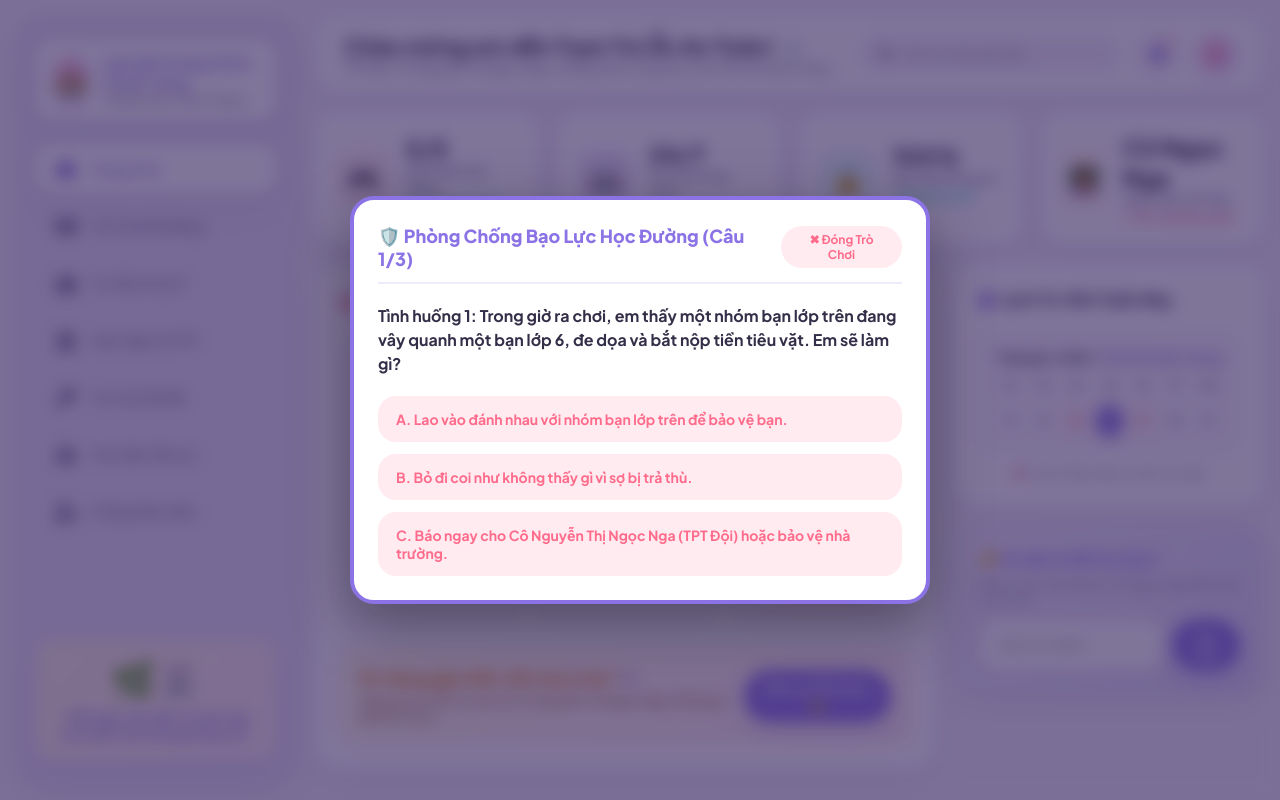
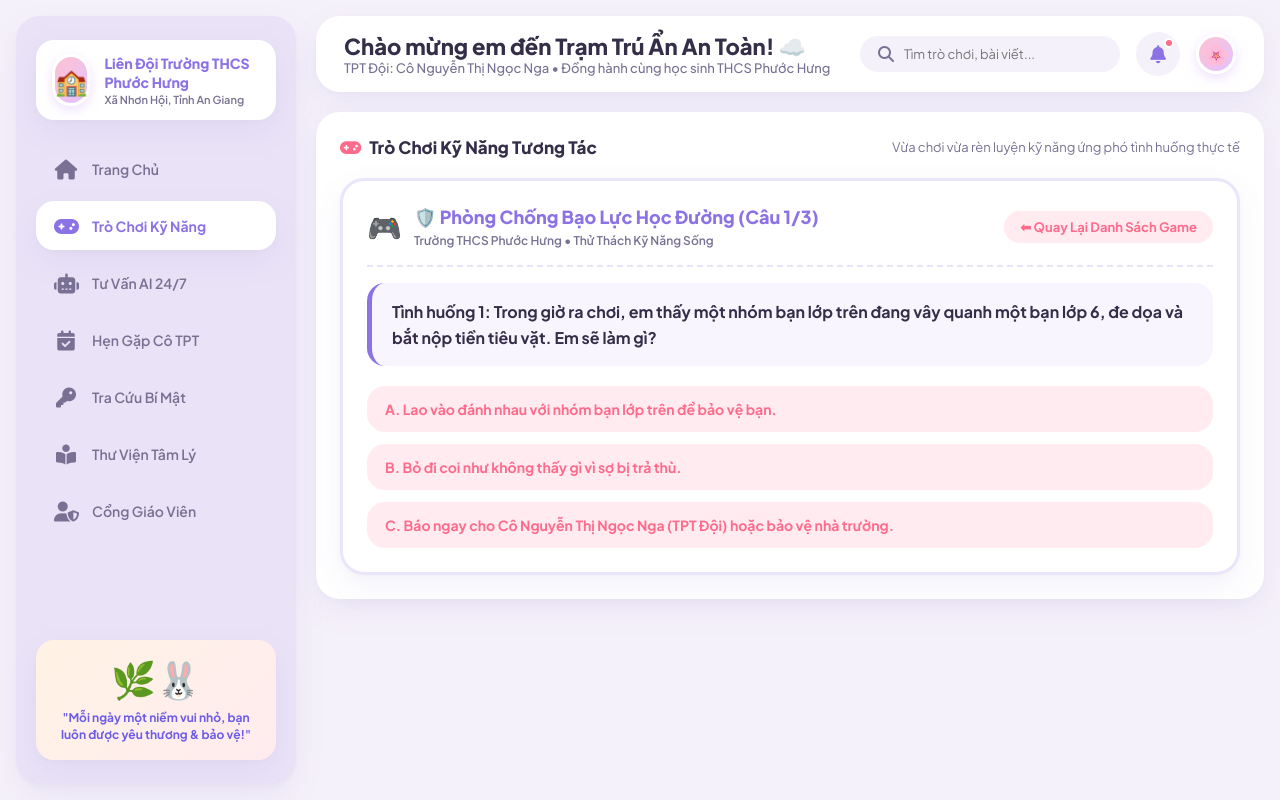
Before and after one commit to winphuochung/tamlihocsinh, a website: page index.html in a window 1280 px wide. Both pictures are taken after a click on the element 429 px from the left and 481 px from the top of the page. Drawn offline with nearby package versions, Linux system fonts and the light colour scheme.

Commit message:
Thiết kế lại giao diện Trò Chơi Kỹ Năng dạng tích hợp phẳng mượt trong trang, bảo vệ chiều rộng sidebar và tương thích 100% điện thoại di động

```diff
--- a/css/claymorphic-theme.css
+++ b/css/claymorphic-theme.css
@@ -67,7 +67,9 @@ body {
 
 /* Left Sidebar - Pastel Clay Style */
 .sidebar {
-  width: 280px;
+  width: 280px !important;
+  min-width: 280px !important;
+  flex-shrink: 0 !important;
   background: var(--bg-sidebar);
   border-radius: var(--radius-lg);
   padding: 24px 20px;
@@ -75,7 +77,6 @@ body {
   flex-direction: column;
   justify-content: space-between;
   box-shadow: var(--shadow-clay);
-  flex-shrink: 0;
 }
 
 .profile-card {
@@ -685,49 +686,32 @@ img {
   transform: scale(1.03);
 }
 
-/* GAME PLAY POPUP MODAL OVERLAY */
-.game-modal-overlay {
-  position: fixed;
-  top: 0;
-  left: 0;
-  width: 100vw;
-  height: 100vh;
-  background: rgba(43, 26, 85, 0.6);
-  backdrop-filter: blur(8px);
-  -webkit-backdrop-filter: blur(8px);
-  z-index: 999999;
-  display: none;
-  align-items: center;
-  justify-content: center;
-  padding: 16px;
-  box-sizing: border-box;
-}
-
-.game-modal-card {
+/* INTEGRATED GAME PLAY PANEL (TÍCH HỢP GIAO DIỆN TRONG TRANG - CHUẨN MOBI/DESKTOP) */
+.game-play-panel {
   background: #FFFFFF;
   border-radius: var(--radius-lg);
   padding: 24px;
+  box-shadow: var(--shadow-clay);
+  border: 3px solid var(--primary-lavender-light);
   width: 100%;
-  max-width: 580px;
-  max-height: 90vh;
-  overflow-y: auto;
-  box-shadow: 0 20px 60px rgba(0, 0, 0, 0.35);
-  border: 4px solid var(--primary-lavender);
-  animation: modalPopIn 0.3s cubic-bezier(0.175, 0.885, 0.32, 1.275);
+  box-sizing: border-box;
+  margin-top: 16px;
+  animation: fadeIn 0.3s ease-in-out;
 }
 
-@keyframes modalPopIn {
-  from { opacity: 0; transform: scale(0.85) translateY(20px); }
-  to { opacity: 1; transform: scale(1) translateY(0); }
+@keyframes fadeIn {
+  from { opacity: 0; transform: translateY(10px); }
+  to { opacity: 1; transform: translateY(0); }
 }
 
-.game-modal-header {
+.game-panel-header {
   display: flex;
   justify-content: space-between;
   align-items: center;
-  margin-bottom: 20px;
-  padding-bottom: 12px;
-  border-bottom: 2px solid #F0EBFA;
+  padding-bottom: 16px;
+  border-bottom: 2px dashed #EAE3F7;
+  flex-wrap: wrap;
+  gap: 12px;
 }
 
 /* Responsive adjustments */
--- a/index.html
+++ b/index.html
@@ -220,7 +220,7 @@
             <p style="font-size: 13px; color: var(--text-muted);">Vừa chơi vừa rèn luyện kỹ năng ứng phó tình huống thực tế</p>
           </div>
 
-          <div class="games-grid">
+          <div class="games-grid" id="games-grid">
             <div class="game-card" onclick="startGame('school_violence')">
               <img src="images/game-thumb-1.jpg" alt="Phòng chống bạo lực học đường" class="game-thumb-badge" style="width: 80px; height: 80px; max-width: 80px; max-height: 80px; object-fit: cover; border-radius: 20px; margin: 0 auto 12px; display: block; border: 3px solid #FFFFFF; box-shadow: 0 6px 18px rgba(139, 115, 230, 0.22);">
               <h3>1. Phòng Chống Bạo Lực Học Đường</h3>
@@ -254,6 +254,28 @@
               <h3>5. Giải Tỏa Áp Lực Học Tập</h3>
               <p>Phương pháp điều hòa cảm xúc, giải tỏa căng thẳng trước kỳ thi.</p>
               <button class="btn-clay-secondary" onclick="event.stopPropagation(); startGame('mental_health')">Chơi Thử Thách 🎯</button>
+            </div>
+          </div>
+
+          <!-- INTEGRATED GAME PLAY PANEL (TÍCH HỢP GIAO DIỆN TRONG TRANG - CHUẨN MOBI/DESKTOP) -->
+          <div id="game-container" class="game-play-panel" style="display: none;">
+            <div class="game-panel-header">
+              <div style="display: flex; align-items: center; gap: 12px;">
+                <span style="font-size: 28px;">🎮</span>
+                <div>
+                  <h3 id="game-title" style="font-size: 18px; font-weight: 800; color: var(--primary-lavender); margin: 0;">Tên Trò Chơi</h3>
+                  <span style="font-size: 12px; color: var(--text-muted); font-weight: 600;">Trường THCS Phước Hưng • Thử Thách Kỹ Năng Sống</span>
+                </div>
+              </div>
+              <button class="btn-clay-secondary" onclick="closeGame()" style="padding: 8px 16px; font-size: 13px; border-radius: var(--radius-pill); cursor: pointer;">
+                ⬅ Quay Lại Danh Sách Game
+              </button>
+            </div>
+
+            <div id="game-body" style="margin-top: 16px;">
+              <p id="game-question" style="font-size: 16px; font-weight: 700; color: var(--text-main); margin-bottom: 20px; line-height: 1.6; background: #F8F5FE; padding: 16px 20px; border-radius: var(--radius-md); border-left: 5px solid var(--primary-lavender);"></p>
+              <div id="game-options" style="display: flex; flex-direction: column; gap: 12px;"></div>
+              <div id="game-feedback" style="margin-top: 20px; padding: 18px; border-radius: var(--radius-md); display: none;"></div>
             </div>
           </div>
         </div>
@@ -412,22 +434,6 @@
     </main>
   </div>
 
-  <!-- GAME PLAY POPUP MODAL OVERLAY (NỔI TRÊN TOÀN BỘ MÀN HÌNH BẤM ĐÂU CŨNG HIỂN THỊ) -->
-  <div id="game-container" class="game-modal-overlay" style="display: none;">
-    <div class="game-modal-card">
-      <div class="game-modal-header">
-        <h3 id="game-title" style="font-size: 18px; font-weight: 800; color: var(--primary-lavender); margin: 0;">Tên Trò Chơi</h3>
-        <button class="btn-clay-secondary" onclick="closeGame()" style="padding: 6px 14px; font-size: 12px; border-radius: var(--radius-pill);">✖ Đóng Trò Chơi</button>
-      </div>
-
-      <div id="game-body">
-        <p id="game-question" style="font-size: 16px; font-weight: 700; color: var(--text-main); margin-bottom: 20px; line-height: 1.5;"></p>
-        <div id="game-options" style="display: flex; flex-direction: column; gap: 12px;"></div>
-        <div id="game-feedback" style="margin-top: 20px; padding: 16px; border-radius: var(--radius-md); display: none;"></div>
-      </div>
-    </div>
-  </div>
-
   <!-- SUPABASE CLOUD DATABASE JS SDK -->
   <script src="https://cdn.jsdelivr.net/npm/@supabase/supabase-js@2"></script>
   <script src="js/supabase-config.js"></script>
--- a/js/games-engine.js
+++ b/js/games-engine.js
@@ -164,12 +164,17 @@ let currentGameState = {
 };
 
 /**
- * BẮT ĐẦU TRÒ CHƠI KỸ NĂNG TƯƠNG TÁC (HIỂN THỊ DẠNG POPUP MODAL 3D OVERLAY NỔI MÀN HÌNH)
+ * BẮT ĐẦU TRÒ CHƠI KỸ NĂNG TƯƠNG TÁC (TÍCH HỢP NATIVE - CHUẨN MOBI/DESKTOP)
  */
 function startGame(gameKey) {
-  console.log("🎮 Đang mở Popup Modal Trò Chơi:", gameKey);
+  console.log("🎮 Đang mở Trò Chơi Kỹ Năng:", gameKey);
   const game = GAME_DATA[gameKey];
   if (!game) return;
+
+  // 1. Tự động chuyển sang Tab Trò Chơi Kỹ Năng
+  if (typeof switchTab === 'function') {
+    switchTab('games');
+  }
 
   currentGameState = {
     gameKey: gameKey,
@@ -178,18 +183,28 @@ function startGame(gameKey) {
     totalQuestions: game.questions.length
   };
 
+  // 2. Ẩn danh sách thẻ game, Mở khung chơi game tích hợp
+  const grid = document.getElementById('games-grid');
+  if (grid) grid.style.display = 'none';
+
   const container = document.getElementById('game-container');
   if (container) {
     // Reset cấu trúc khung game
     document.getElementById('game-body').innerHTML = `
-      <p id="game-question" style="font-size: 16px; font-weight: 700; color: var(--text-main); margin-bottom: 20px; line-height: 1.5;"></p>
+      <p id="game-question" style="font-size: 16px; font-weight: 700; color: var(--text-main); margin-bottom: 20px; line-height: 1.6; background: #F8F5FE; padding: 16px 20px; border-radius: var(--radius-md); border-left: 5px solid var(--primary-lavender);"></p>
       <div id="game-options" style="display: flex; flex-direction: column; gap: 12px;"></div>
-      <div id="game-feedback" style="margin-top: 20px; padding: 16px; border-radius: var(--radius-md); display: none;"></div>
+      <div id="game-feedback" style="margin-top: 20px; padding: 18px; border-radius: var(--radius-md); display: none;"></div>
     `;
 
-    // Kích hoạt hiển thị Popup Modal nổi trên toàn màn hình
-    container.style.display = 'flex';
+    container.style.display = 'block';
     renderCurrentQuestion();
+
+    // Cuộn trang mượt về đúng đầu khung game
+    setTimeout(() => {
+      const yOffset = -80;
+      const y = container.getBoundingClientRect().top + window.pageYOffset + yOffset;
+      window.scrollTo({ top: y, behavior: 'smooth' });
+    }, 100);
   }
 }
 
@@ -318,11 +333,16 @@ async function finishGame() {
 }
 
 function closeGame() {
-  document.getElementById('game-container').style.display = 'none';
+  const container = document.getElementById('game-container');
+  if (container) container.style.display = 'none';
+
+  const grid = document.getElementById('games-grid');
+  if (grid) grid.style.display = 'grid';
+
   // Reset game body
   document.getElementById('game-body').innerHTML = `
-    <p id="game-question" style="font-size: 16px; font-weight: 700; color: var(--text-main); margin-bottom: 20px; line-height: 1.5;"></p>
+    <p id="game-question" style="font-size: 16px; font-weight: 700; color: var(--text-main); margin-bottom: 20px; line-height: 1.6; background: #F8F5FE; padding: 16px 20px; border-radius: var(--radius-md); border-left: 5px solid var(--primary-lavender);"></p>
     <div id="game-options" style="display: flex; flex-direction: column; gap: 12px;"></div>
-    <div id="game-feedback" style="margin-top: 20px; padding: 16px; border-radius: var(--radius-md); display: none;"></div>
+    <div id="game-feedback" style="margin-top: 20px; padding: 18px; border-radius: var(--radius-md); display: none;"></div>
   `;
 }
```
